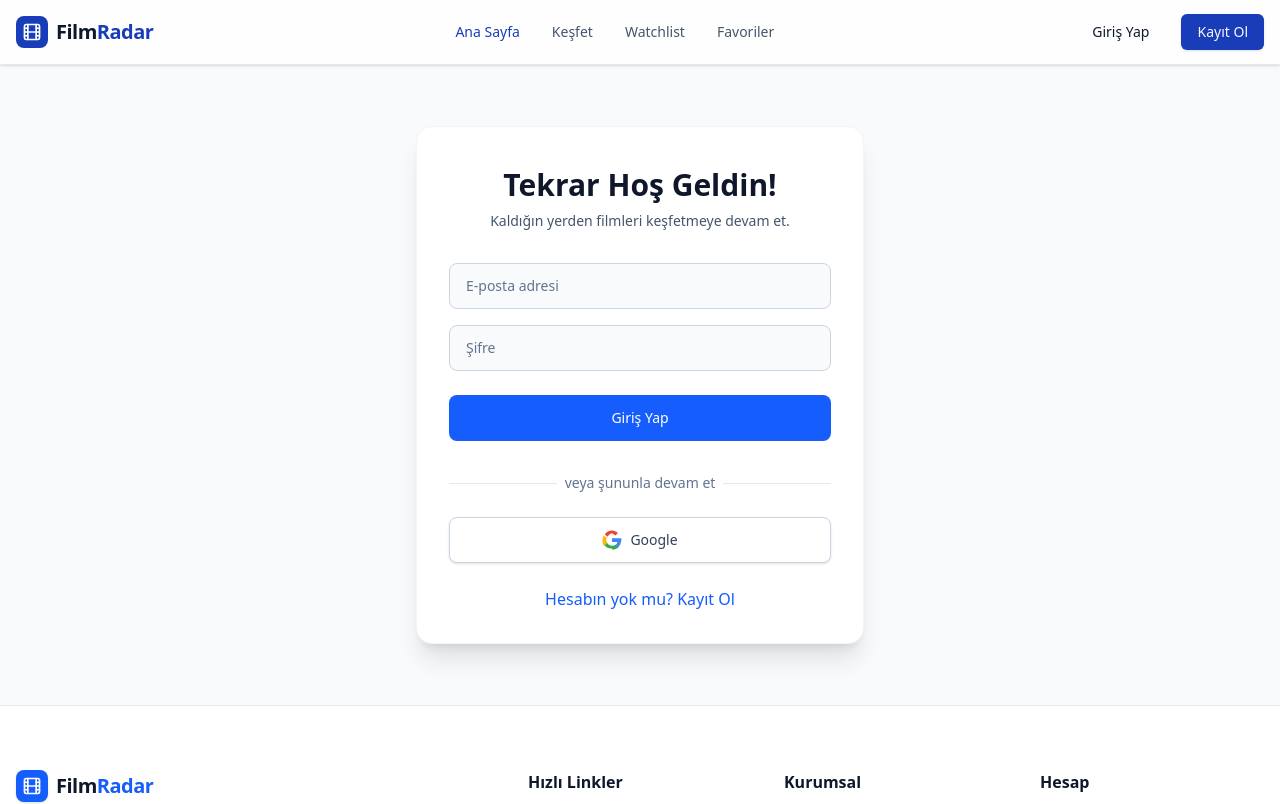
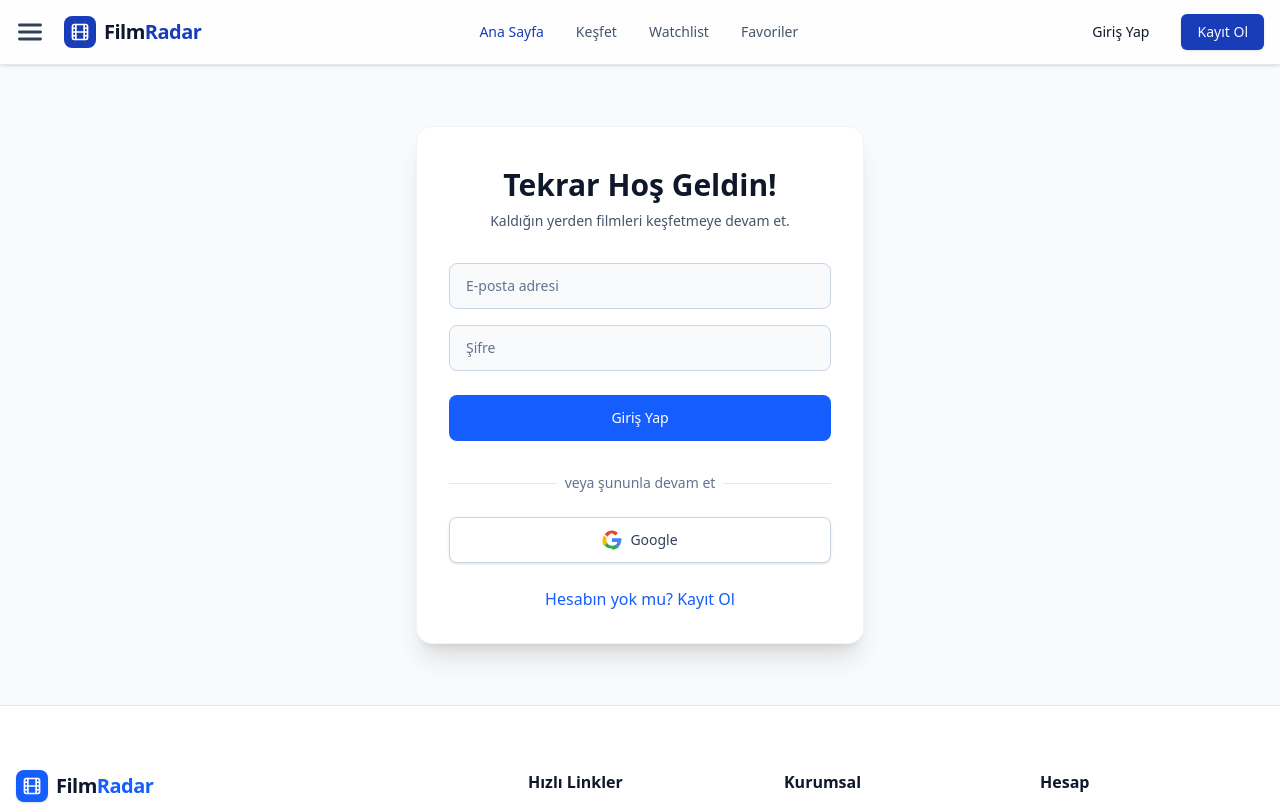
Before and after one commit to Sumafat/Filmradar, a Next.js app: page /giris in a window 1280 px wide. Shown: the top 804 px of the page. Built offline with nearby package versions, Linux system fonts and the light colour scheme; no server answers.

Commit message:
test: force hamburger menu visibility on all screens

```diff
--- a/src/components/mobile-menu.tsx
+++ b/src/components/mobile-menu.tsx
@@ -43,7 +43,7 @@ export function MobileMenu({ session }: MobileMenuProps) {
   };
 
   return (
-    <div ref={menuRef} className="md:hidden flex items-center">
+    <div ref={menuRef} className="flex items-center">
       <button
         onClick={() => setIsOpen(!isOpen)}
         className="p-3 -ml-3 mr-2 text-slate-700 hover:text-blue-600 focus:outline-none transition-colors"
```
